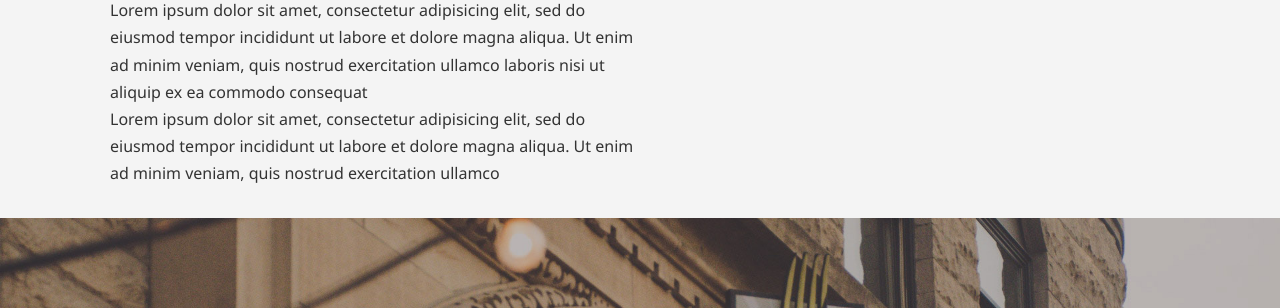
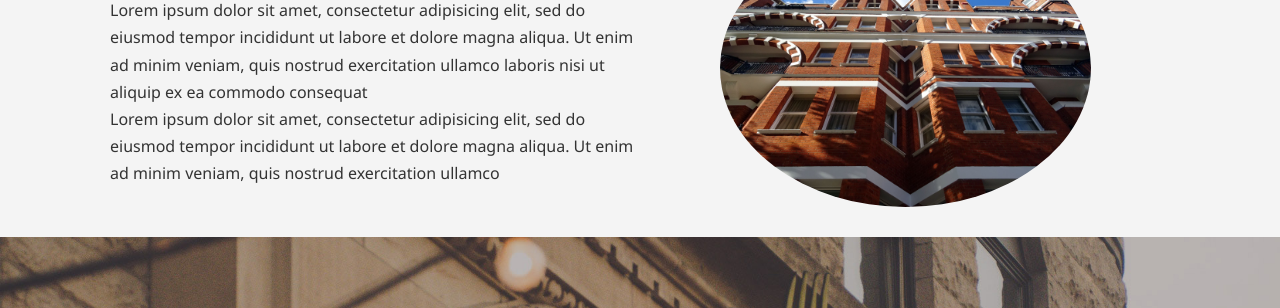
Before and after one commit to Yurii-wd/hotel-web, a plain HTML site: page about.html in a window 1280 px wide. Shown: the part 168-476 px from the top of the page. Drawn offline with Linux system fonts and the light colour scheme; files whose address does not match are found by name.

Commit message:
Update about.html

```diff
--- a/about.html
+++ b/about.html
@@ -35,7 +35,7 @@
 					quis nostrud exercitation ullamco  </p>
 	</div>
 	<div class="info-right">
-		<img src="./img/photo-2.jpg">
+		<img src="photo-2.jpg">
 	</div>
 	</div>
 
```
